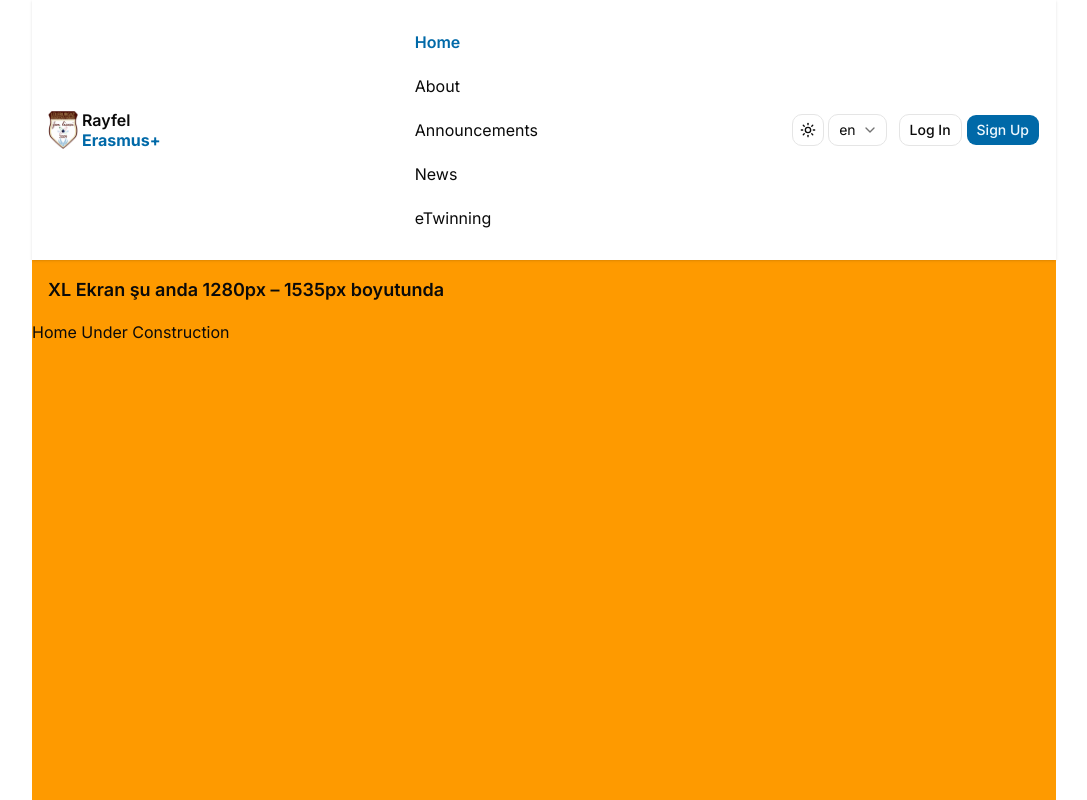
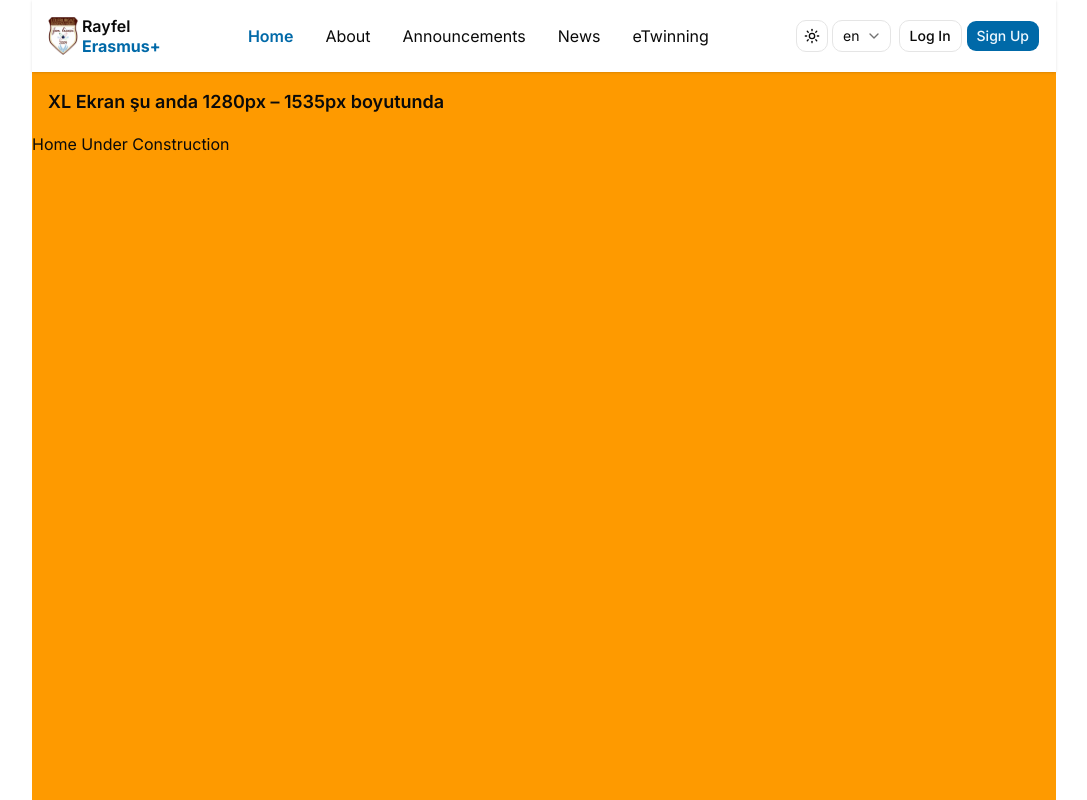
Before and after one commit to tunapotur/rayfel-erasmus-plus, a Next.js app: page /en in a window 1280 px wide. Shown: the whole page, without its empty margins (96-1183 px from the left). Built offline with nearby package versions, Linux system fonts and the light colour scheme.

Commit message:
navbar responsive design

```diff
--- a/components/Navbar.tsx
+++ b/components/Navbar.tsx
@@ -50,12 +50,12 @@ function Logo() {
   return (
     <Link href="/" className="flex items-center gap-1 shrink-0">
       {/* image */}
-      <div className="size-3.5 md:size-7.5 flex items-center justify-center">
+      <div className="size-3.5 sm:size-7.5 flex items-center justify-center">
         <Image src={logo} alt="Rayfel Logo" />
       </div>
 
       {/* text */}
-      <div className="font-semibold flex md:gap-0 gap-1 md:flex-col items-start leading-tight">
+      <div className="font-semibold flex sm:gap-0 gap-1 sm:flex-col items-start leading-tight">
         <div>Rayfel</div>
         <div className="text-primary font-bold dark:text-blue-700">
           Erasmus+
@@ -85,7 +85,7 @@ function Navigation() {
 
   return (
     // <nav className="grid grid-cols-1 sm:grid-cols-2 md:grid-cols-3 justify-items-center lg:flex lg:items-center lg:flex-wrap">
-    <nav className="flex flex-col gap-2 py-4">
+    <nav className="flex flex-col gap-2 py-4 sm:grid sm:grid-cols-2 md:grid-cols-3 lg:flex lg:flex-row">
       {navLinks.map((link) => {
         const isActive =
           link.href === "/" ? pathname === "/" : pathname.startsWith(link.href);
@@ -111,8 +111,9 @@ function Navigation() {
 
 function AuthButtons() {
   const t = useTranslations("AuthButtons");
+
   return (
-    <div className="flex items-center justify-between gap-4 lg:gap-1 lg:py-2 lg:flex-row">
+    <div className="flex items-center justify-between gap-4 sm:gap-1 sm:py-2 flex-row sm:flex-col lg:flex-row">
       <Button variant="outline" asChild className="grow">
         <Link href="/login">{t("login")}</Link>
       </Button>
@@ -155,11 +156,11 @@ function NavbarOperations() {
   return (
     <header className="sticky top-0 z-50 w-full shadow-sm sm:px-4 bg-background">
       {isSmScreen ? (
-        <div className="flex items-center justify-between min-h-18 gap-3 py-2">
+        <div className="flex items-center justify-between min-h-18 gap-1">
           <Logo />
           <Navigation />
 
-          <div className="flex items-center gap-3 flex-col lg:flex-row">
+          <div className="flex items-center gap-2 flex-col lg:flex-row">
             <LocalModeButtons />
             <AuthButtons />
           </div>
--- /dev/null
+++ b/components/providers/screen-breakpoints-provider-native.tsx
@@ -0,0 +1,71 @@
+"use client";
+
+import { createContext, useContext, useEffect, useState } from "react";
+
+const tailwindBreakpoints = {
+  sm: 640,
+  md: 768,
+  lg: 1024,
+  xl: 1280,
+  xl2: 1536,
+} as const;
+
+interface ScreenBreakpointsContextType {
+  isSmScreen: boolean;
+  isMdScreen: boolean;
+  isLgScreen: boolean;
+  isXlScreen: boolean;
+  isXl2Screen: boolean;
+}
+
+interface ScreenBreakpointsProviderProps {
+  children: React.ReactNode;
+}
+
+const ScreenBreakpointsContext = createContext<
+  ScreenBreakpointsContextType | undefined
+>(undefined);
+
+function useBreakpoint(minWidth: number): boolean {
+  const [matches, setMatches] = useState(false);
+
+  useEffect(() => {
+    const mql = window.matchMedia(`(min-width: ${minWidth}px)`);
+    setMatches(mql.matches); // İlk gerçek değeri ata
+
+    const handler = (e: MediaQueryListEvent) => setMatches(e.matches);
+    mql.addEventListener("change", handler);
+    return () => mql.removeEventListener("change", handler);
+  }, [minWidth]);
+
+  return matches;
+}
+
+function ScreenBreakpointsProvider({
+  children,
+}: ScreenBreakpointsProviderProps) {
+  const isSmScreen = useBreakpoint(tailwindBreakpoints.sm);
+  const isMdScreen = useBreakpoint(tailwindBreakpoints.md);
+  const isLgScreen = useBreakpoint(tailwindBreakpoints.lg);
+  const isXlScreen = useBreakpoint(tailwindBreakpoints.xl);
+  const isXl2Screen = useBreakpoint(tailwindBreakpoints.xl2);
+
+  return (
+    <ScreenBreakpointsContext.Provider
+      value={{ isSmScreen, isMdScreen, isLgScreen, isXlScreen, isXl2Screen }}
+    >
+      {children}
+    </ScreenBreakpointsContext.Provider>
+  );
+}
+
+function useScreenBreakpoints(): ScreenBreakpointsContextType {
+  const context = useContext(ScreenBreakpointsContext);
+  if (context === undefined)
+    throw new Error(
+      "ScreenBreakpointsContext was used outside of ScreenBreakpointsProvider",
+    );
+  return context;
+}
+
+export { ScreenBreakpointsProvider, useScreenBreakpoints, tailwindBreakpoints };
```
